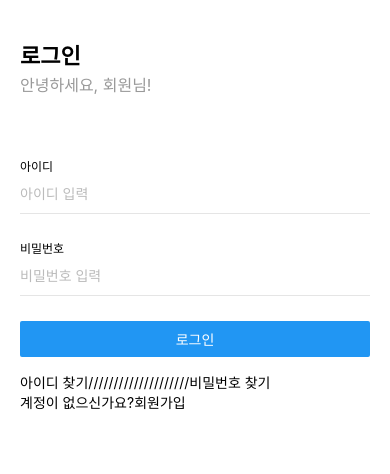
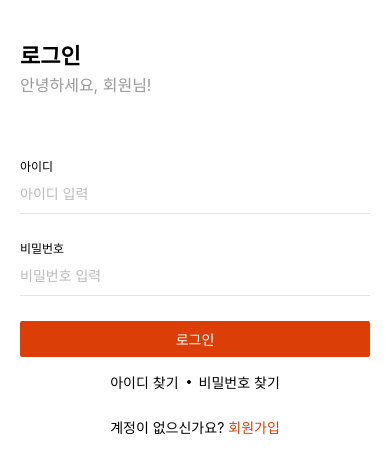
Before and after one commit to CatFFather/reactNativeToy, a React Native app: screen /LoginScreen in a window 390 px wide. Shown: the top 474 px of the page. Built offline with nearby package versions, Linux system fonts and the light colour scheme.

Commit message:
[MOD]로그인 페이지 전체 수정

```diff
--- a/src/components/input/LabelInput.jsx
+++ b/src/components/input/LabelInput.jsx
@@ -19,7 +19,7 @@ export default function labelInput(props) {
 const styles = StyleSheet.create({
   lable: {
     color: '#000000',
-    fontSize: '12px',
+    fontSize: 12,
     // marginBottom: 5,
   },
   input: {
--- a/src/screens/auth/LoginScreen.jsx
+++ b/src/screens/auth/LoginScreen.jsx
@@ -7,10 +7,19 @@ import {
   StyleSheet,
   ScrollView,
 } from 'react-native';
+// HOOK
+import useInput from '../../hooks/useInput';
+// COMPONENT
 import SafeAreaView from '../../components/layout/SafeAreaView';
-import useInput from '../../hooks/useInput';
 import LabelInput from '../../components/input/LabelInput';
-import { screenTitle, screenSubTitle } from '../../styles/commonStyle';
+import Dot from '../../components/common/Dot';
+// UTILE
+import {
+  screenTitle,
+  screenSubTitle,
+  rowAlignCenter,
+  signatureColor,
+} from '../../styles/commonStyle';
 export default function LoginScreen({ navigation }) {
   const userId = useInput({ placeholder: '아이디 입력' });
   const userPw = useInput({ placeholder: '비밀번호 입력' });
@@ -36,25 +45,30 @@ export default function LoginScreen({ navigation }) {
             inputProps={{ ...userPw, secureTextEntry: true }}
           />
           <View style={{ gap: '15px' }}>
-            <Button title="로그인" onPress={login} />
-            <Text>
+            <Button
+              title="로그인"
+              onPress={login}
+              color={signatureColor.color}
+            />
+            <View style={{ ...rowAlignCenter, gap: 8 }}>
               <Text onPress={() => navigation.navigate('JoinMemberScreen')}>
                 아이디 찾기
               </Text>
-              ////////////////////
+              <Dot />
               <Text onPress={() => navigation.navigate('JoinMemberScreen')}>
                 비밀번호 찾기
               </Text>
+            </View>
+          </View>
+          <View style={{ ...rowAlignCenter, gap: 4 }}>
+            <Text>계정이 없으신가요?</Text>
+            <Text
+              style={{ ...signatureColor, gap: 4 }}
+              onPress={() => navigation.navigate('JoinMemberScreen')}
+            >
+              회원가입
             </Text>
           </View>
-        </View>
-        <View>
-          <Text>
-            계정이 없으신가요?
-            <Text onPress={() => navigation.navigate('JoinMemberScreen')}>
-              회원가입
-            </Text>
-          </Text>
         </View>
       </View>
     </SafeAreaView>
--- a/src/styles/commonStyle.js
+++ b/src/styles/commonStyle.js
@@ -23,6 +23,12 @@ export const screenSubTitle = {
   color: '#999999',
 };
 
+export const rowAlignCenter = {
+  flexDirection: 'row',
+  alignItems: 'center',
+  justifyContent: 'center',
+};
+
 export function padding(a, b, c, d) {
   return {
     paddingTop: a,
@@ -31,3 +37,6 @@ export function padding(a, b, c, d) {
     paddingLeft: d ? d : b ? b : a,
   };
 }
+export const signatureColor = {
+  color: '#DB3E07',
+};
```
